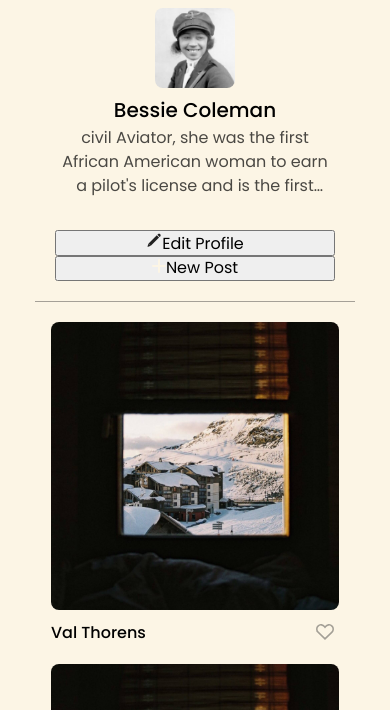
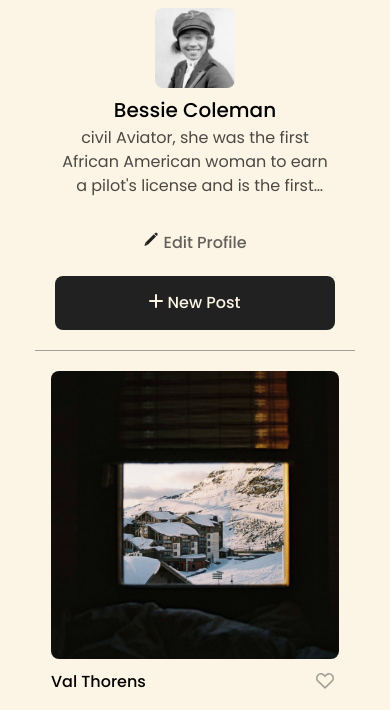
Before and after one commit to Smartypants225/se_project_spots, a plain HTML site: page index.html in a window 390 px wide. Shown: the part 58-768 px from the top of the page. Drawn offline with Linux system fonts and the light colour scheme.

```diff
--- a/blocks/profile.css
+++ b/blocks/profile.css
@@ -39,22 +39,22 @@
   opacity: 0.7;
 }
 
-  .profile_edit-btn {
+  .profile__edit-btn {
     font-weight: 500;
     font-size: 16px;
     line-height: 1.5;
-    color: rgba(33, 33, 33, 0.1);
+    color: rgba(33, 33, 33, 0.7);
     background-color: transparent;
     border: none;
     margin-top: auto;
-    margin-left: auto;
+    width: fit-content;
   }
 
-.profile_edit-btn:hover {
-  opacity: 0.7;
+.profile__edit-btn:hover {
+  opacity: 1;
   cursor: pointer;
 }
-.profile__add-btn:hover {
+.profile__add-btn {
   cursor: pointer;
   height:fit-content;
   margin-top: auto;
@@ -68,7 +68,9 @@
   font-weight: 500;
   font-size: 16px;
 }
-
+.profile__add-btn:hover {
+  opacity: 0.7;
+}
 @media screen and (max-width:672px) {
   .profile {
     flex-direction: column;
@@ -77,7 +79,7 @@
     text-align: center;
     padding: 20px;
   }
-  .profile_edit-btn {
+  .profile__edit-btn {
     margin: 0 auto 20px auto;
     cursor: pointer;
     width: fit-content;
--- a/index.html
+++ b/index.html
@@ -29,11 +29,11 @@
           <h1 class="profile__name">Bessie Coleman</h1>
           <p class="profile__description">civil Aviator, she was the first African American woman to earn a pilot's license and is the first woman to receive a pilot's license in the United States.</p>
           <button type="button" class="profile__edit-btn">
-            <img src="./images/pencil.svg" alt="pencil icon" />Edit Profile
+            <img src="./images/pencil.svg" alt="pencil icon" /> Edit Profile
           </button>
         </div>
         <button type="button" class="profile__add-btn">
-          <img src="./images/plus.svg" alt="plus icon">New Post
+          <img src="./images/plus.svg" alt="plus icon"/> New Post
         </button>
       </section>
       <section class="cards page__section">
```
